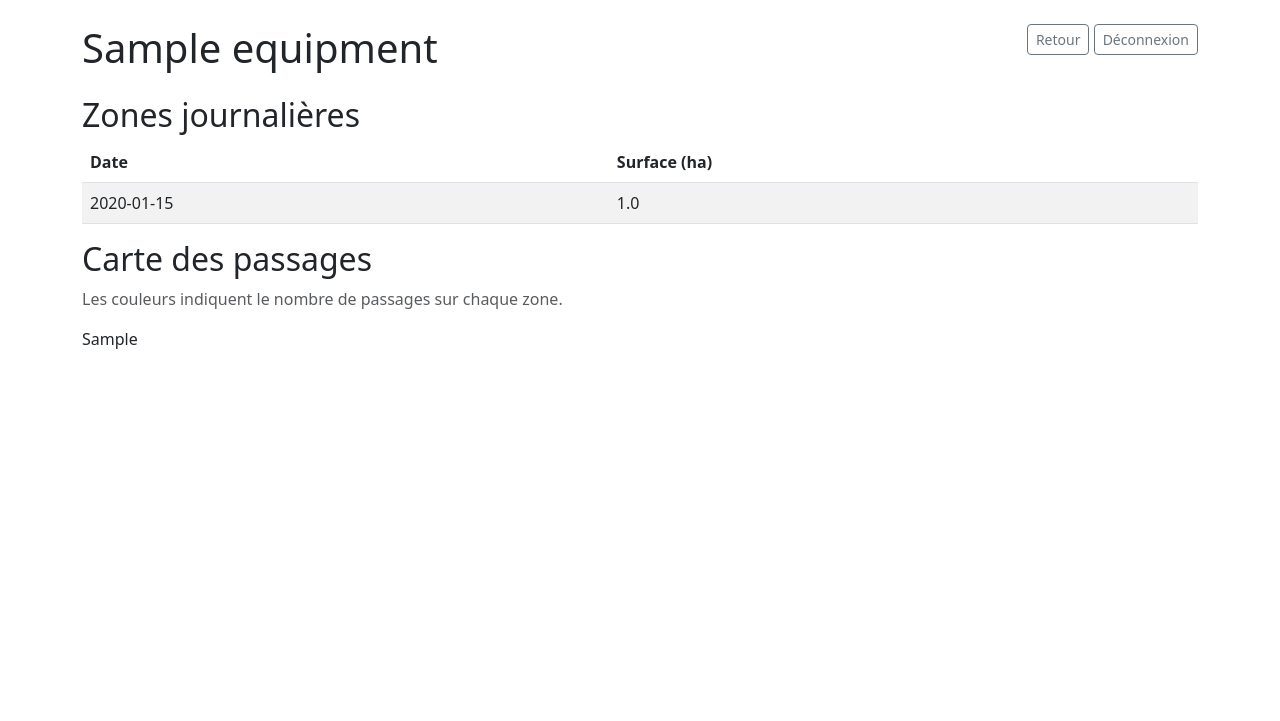
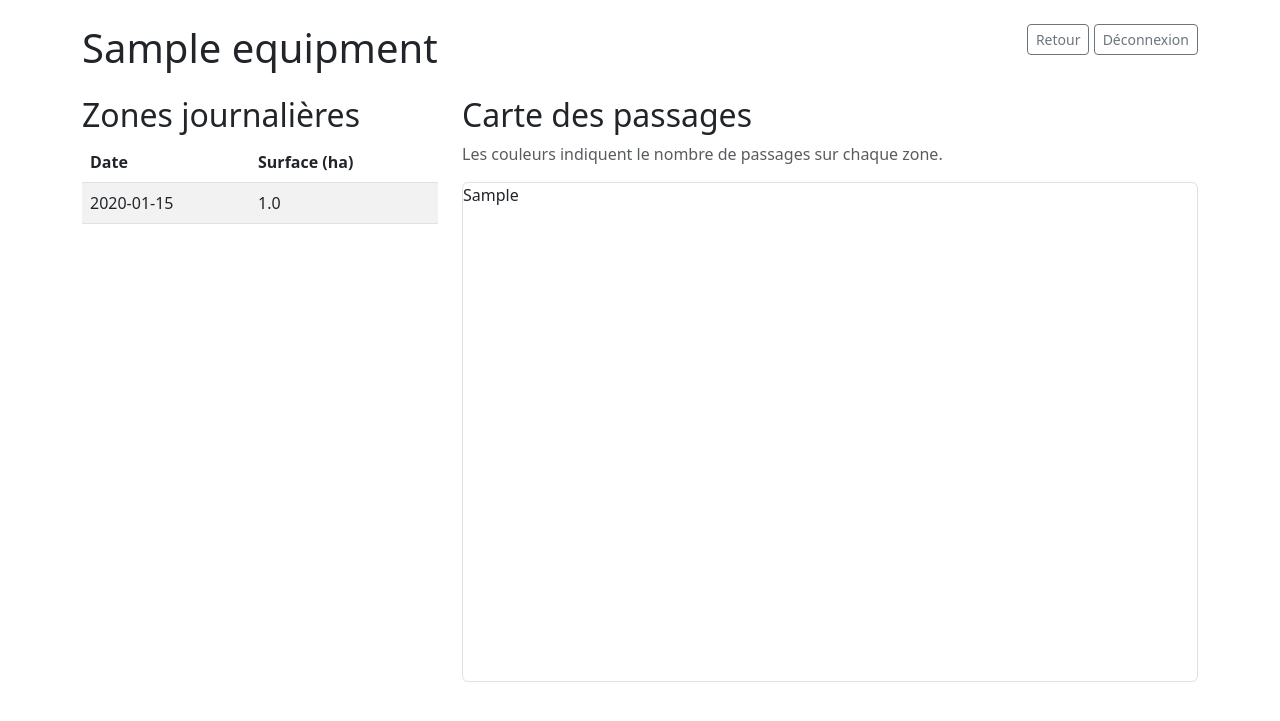
Before and after one commit to fpoisson2/trackteur-analyse, a Flask app: template templates/equipment.html in a window 1280 px wide. Shown: the top 721 px of the page. Run offline with Flask 3, Linux system fonts and the light colour scheme; tables that the repository leaves empty hold one stand-in row (values such as "Sample post"); the template is opened without the code that fills it: values that come from a table or form of the project are taken from there, most other values are stand-ins (such as "Sample title", 1, 10 or a date in 2020); parts of the project's set-up code (start-up, migrations or seed data) failed here and were passed over.

Commit message:
Improve equipment page layout

```diff
--- a/templates/equipment.html
+++ b/templates/equipment.html
@@ -14,8 +14,10 @@
         <a href="{{ url_for('logout') }}" class="btn btn-sm btn-outline-secondary">Déconnexion</a>
       </div>
     </div>
+    {% if zones %}
+    <div class="row">
+      <div class="col-md-4 mb-4">
         <h2>Zones journalières</h2>
-    {% if zones %}
         <table class="table table-striped">
           <thead>
             <tr><th>Date</th><th>Surface (ha)</th></tr>
@@ -29,10 +31,14 @@
             {% endfor %}
           </tbody>
         </table>
+      </div>
+      <div class="col-md-8">
         <h2>Carte des passages</h2>
         <p class="text-muted">Les couleurs indiquent le nombre de passages sur chaque zone.</p>
-    <div>
+        <div class="border rounded" style="height: 500px;">
           {{ map_html|safe }}
+        </div>
+      </div>
     </div>
     {% else %}
     <p>Aucune donnée disponible pour cet équipement.</p>
```
Lines whose indentation alone changed are shown as unchanged.
